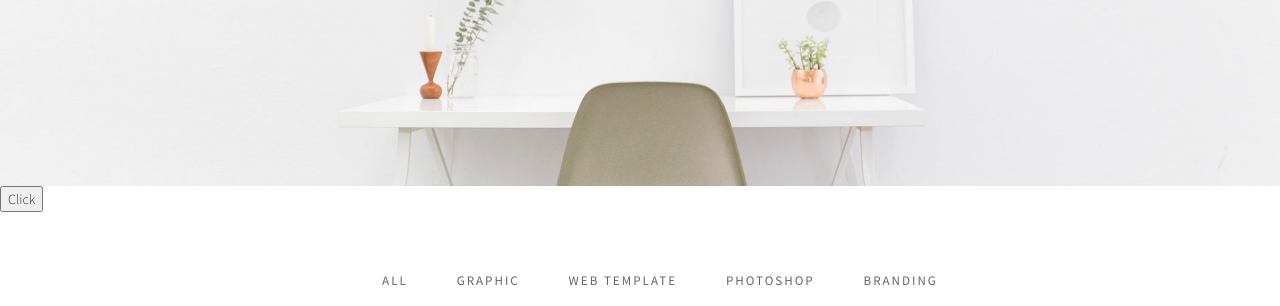
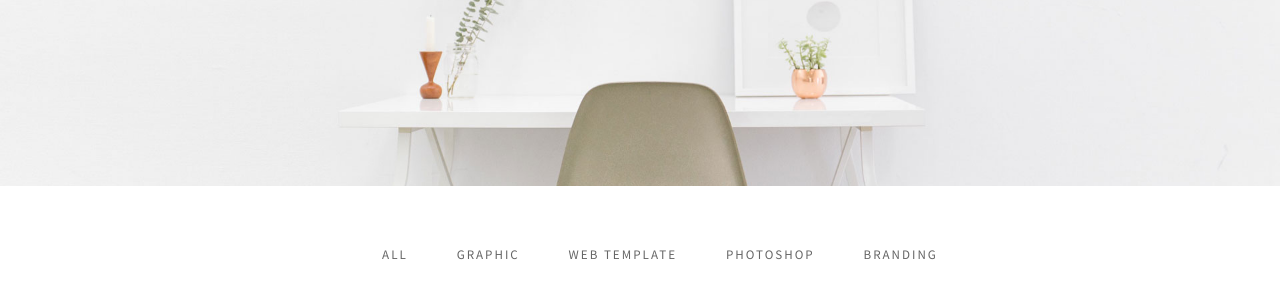
Before and after one commit to nganttk89/pwa-demo.github.io, a plain HTML site: page index.html in a window 1280 px wide. Shown: the part 428-734 px from the top of the page. Drawn offline with Linux system fonts and the light colour scheme; files whose address does not match are found by name.

```diff
--- a/index.html
+++ b/index.html
@@ -152,7 +152,6 @@ http://www.tooplate.com/view/2082-pure-mix
 	</div>
 </section>
 
-<button type="button" id="button">Click</button>
 <!-- Portfolio section
 ================================================== -->
 <section id="portfolio">
```
